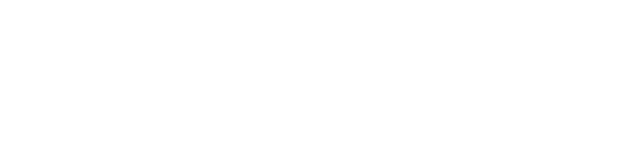
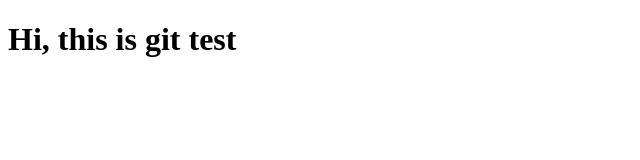
Before and after one commit to linkhant99/git-test, a plain HTML site: page index.html in a window 1280 px wide. Shown: the whole page, without its empty margins (0-640 px from the left). Drawn offline with Linux system fonts and the light colour scheme.

Commit message:
add h1 tag

```diff
--- a/index.html
+++ b/index.html
@@ -5,5 +5,7 @@
         <meta name="description" content="This is git test folder">
         <meta name="viewport" content="width=device-width, initial-scale=1.0">
     </head>
-    <body></body>
+    <body>
+        <h1>Hi, this is git test</h1>
+    </body>
 </html>
```
